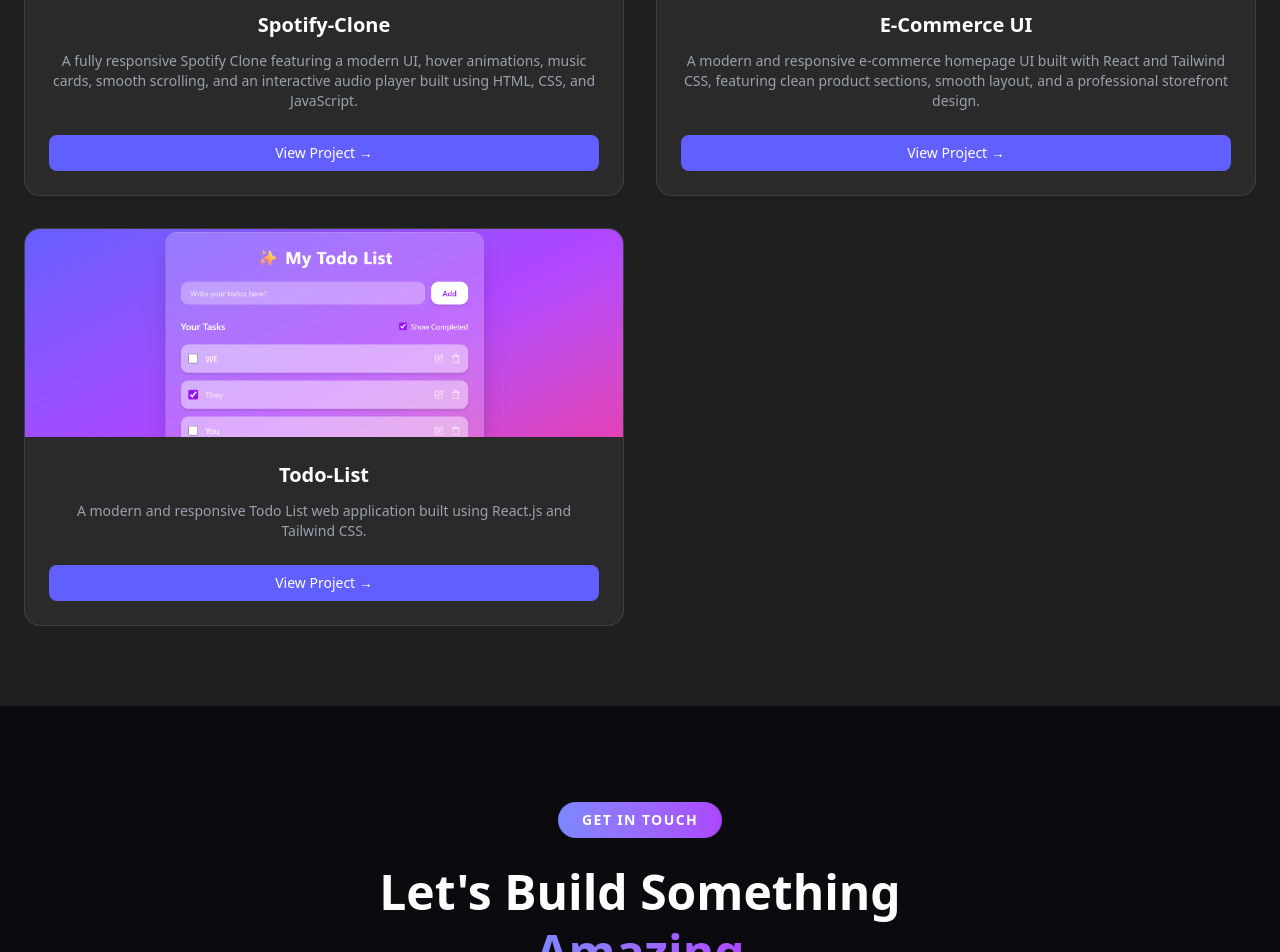
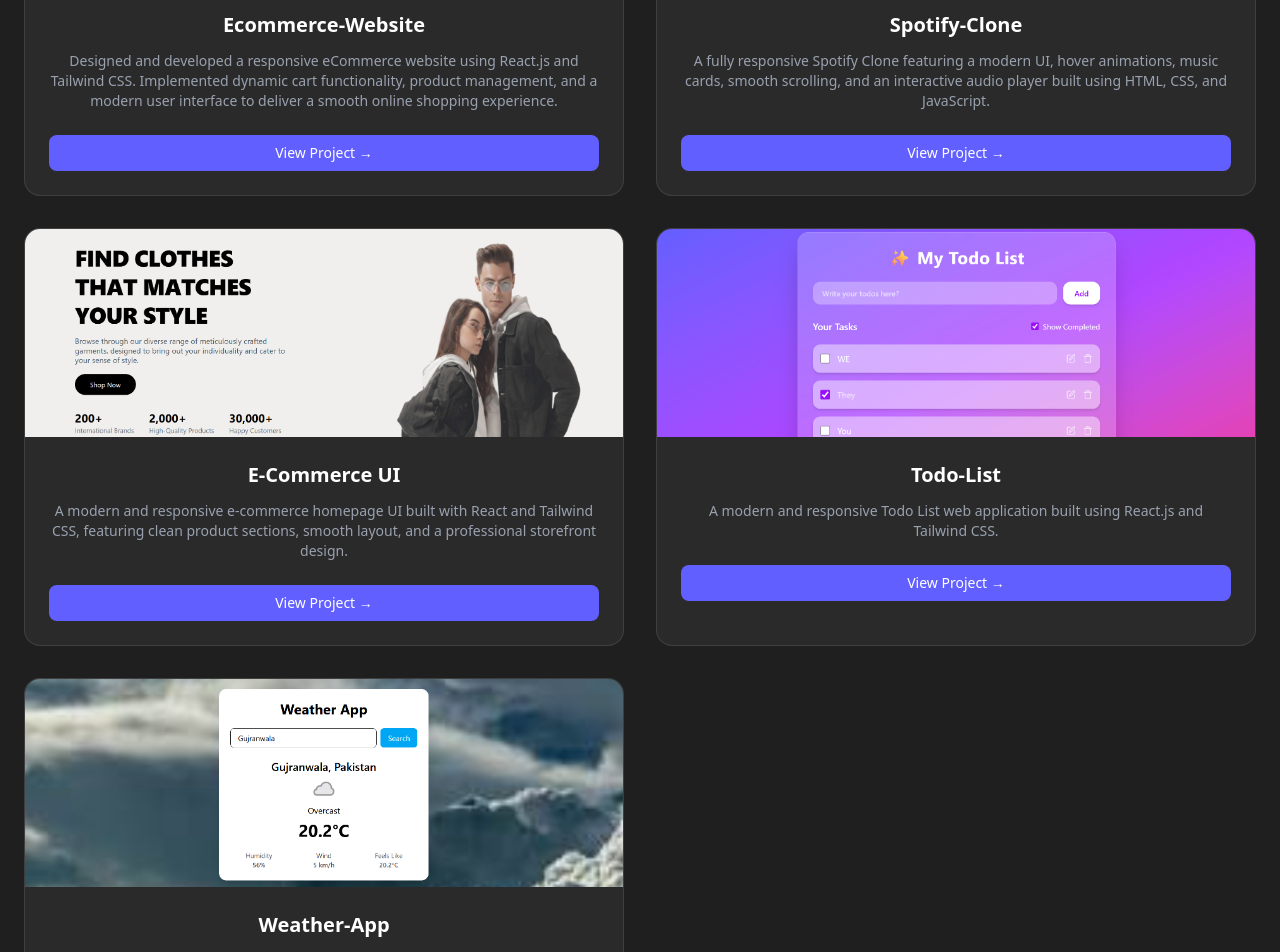
Before and after one commit to M-Huzaifa06/Huzaifa-Portfolio, a React (Vite) app: page / in a window 1280 px wide. Shown: the part 2240-3192 px from the top of the page. Built offline with nearby package versions, Linux system fonts and the light colour scheme.

Commit message:
second commit

```diff
--- a/src/Components/Projects.jsx
+++ b/src/Components/Projects.jsx
@@ -1,9 +1,17 @@
 import img from '../assets/Screenshot1.png'
 import img2 from '../assets/Screenshot2.png'
 import img3 from '../assets/Screenshot4.png'
+import img4 from '../assets/Screenshot3.png'
+import img5 from '../assets/Screenshot5.png'
 
 const Projects = () => {
   const projects = [
+    {
+      title: 'Ecommerce-Website',
+      desc: 'Designed and developed a responsive eCommerce website using React.js and Tailwind CSS. Implemented dynamic cart functionality, product management, and a modern user interface to deliver a smooth online shopping experience.',
+      link: 'https://ecommerce-website-omega-weld.vercel.app/',
+      photo: img5
+    },
     {
       title: 'Spotify-Clone',
       desc: 'A fully responsive Spotify Clone featuring a modern UI, hover animations, music cards, smooth scrolling, and an interactive audio player built using HTML, CSS, and JavaScript.',
@@ -21,6 +29,12 @@
       desc: 'A modern and responsive Todo List web application built using React.js and Tailwind CSS.',
       link: 'https://todo-list-pearl-eta.vercel.app/',
       photo: img3
+    },
+    {
+      title: 'Weather-App',
+      desc: 'A responsive Weather Application built using React.js and API integration. It allows users to search any city and view real-time weather. Designed with a clean and modern UI for a smooth user experience.',
+      link: 'https://weather-app-nine-xi-62.vercel.app/',
+      photo: img4
     },
   ];
 
```
Also changed, not shown: src/assets/Screenshot3.png, src/assets/Screenshot5.png (added).
